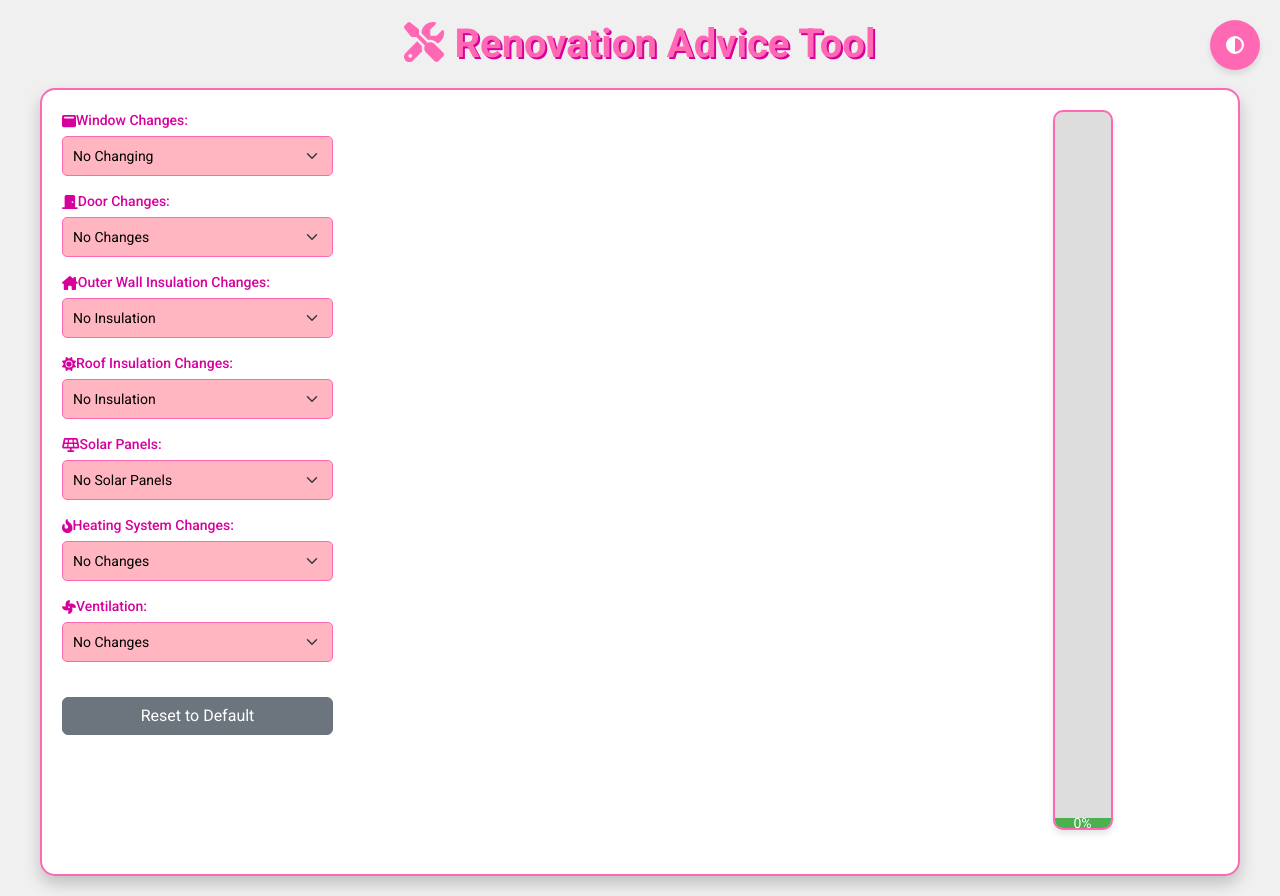
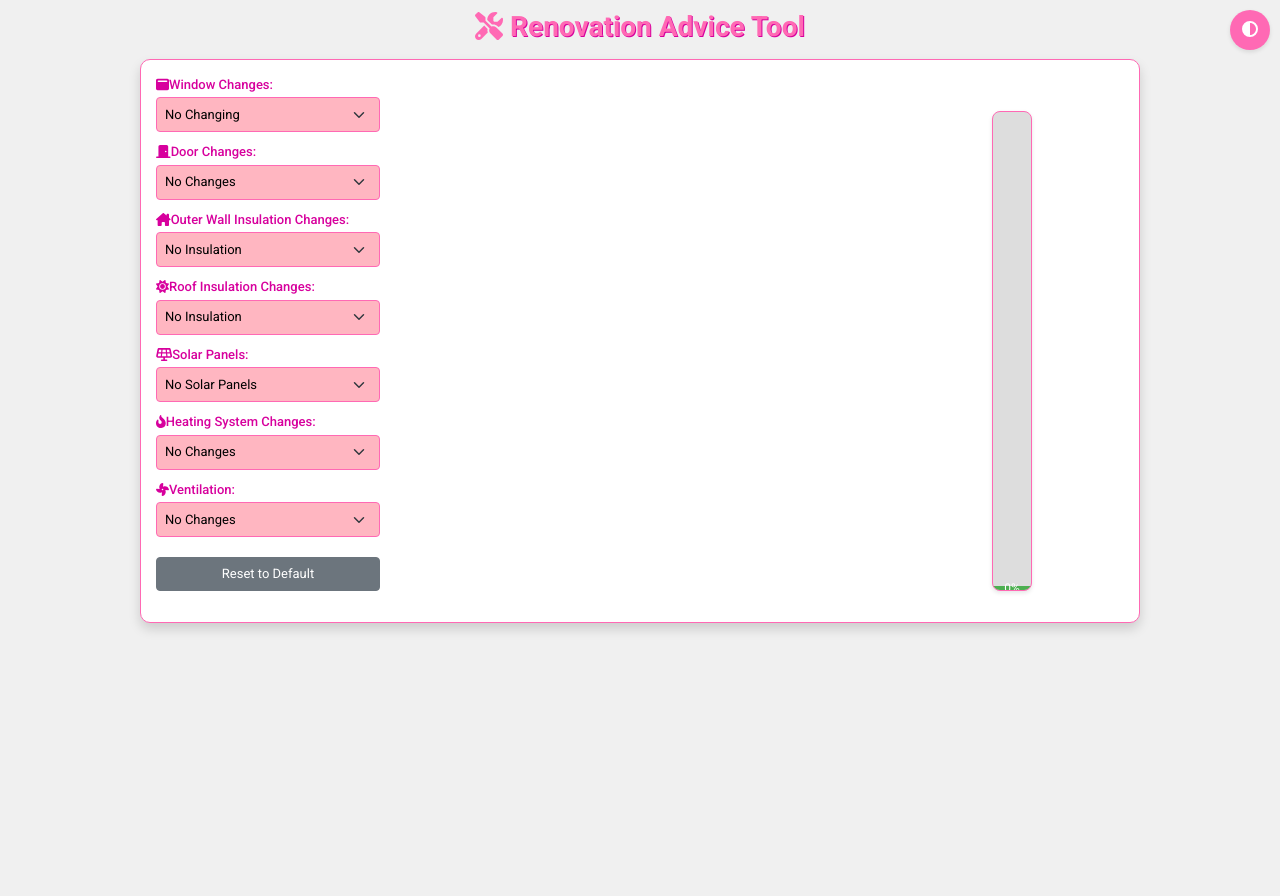
Before and after one commit to LetsConstructIT/Reno-SIMS, a website: page src/renovationSelection.html in a window 1280 px wide. After the commit the page ends 800 px from the top, so only its background shows below. Drawn offline with nearby package versions, Linux system fonts and the light colour scheme.

Commit message:
Add files via upload

```diff
--- a/src/renovationSelection.html
+++ b/src/renovationSelection.html
@@ -3,7 +3,7 @@
 <head>
   <meta charset="UTF-8">
   <meta name="viewport" content="width=device-width, initial-scale=1">
-  <title>Renovation Advice Tool with Dynamic Progress Bar and Reset Functionality</title>
+  <title>Renovation Advice Tool</title>
 
   <!-- Bootstrap CSS -->
   <link href="https://cdn.jsdelivr.net/npm/bootstrap@5.3.0/dist/css/bootstrap.min.css" rel="stylesheet">
@@ -32,10 +32,10 @@
       --progress-filled-color: #4CAF50; /* Green */
       --progress-unfilled-color: #ddd; /* Light Grey */
 
-      /* Enlarged Progress Bar Dimensions */
-      --progress-bar-height: 720px; /* Doubled from 360px */
-      --progress-bar-width: 60px; /* Doubled from 30px */
-      --progress-font-size: 14px; /* Increased from 12px for better readability */
+      /* Progress Bar Dimensions */
+      --progress-bar-height: 480px; /* Reduced from 720px */
+      --progress-bar-width: 40px; /* Reduced from 60px */
+      --progress-font-size: 12px; /* Reduced from 14px */
     }
 
     /* Simpsons Theme Variables */
@@ -55,16 +55,16 @@
       --progress-filled-color: #ff6600; /* Orange */
       --progress-unfilled-color: #ddd; /* Light Grey */
 
-      /* Enlarged Progress Bar Dimensions */
-      --progress-bar-height: 720px; /* Doubled from 360px */
-      --progress-bar-width: 60px; /* Doubled from 30px */
-      --progress-font-size: 14px; /* Increased from 12px for better readability */
+      /* Progress Bar Dimensions */
+      --progress-bar-height: 480px; /* Reduced from 720px */
+      --progress-bar-width: 40px; /* Reduced from 60px */
+      --progress-font-size: 12px; /* Reduced from 14px */
     }
 
     body {
       font-family: 'Roboto', sans-serif;
       background-color: var(--background-color);
-      padding: 20px;
+      padding: 10px; /* Reduced from 20px */
       transition: background-color 0.3s ease, color 0.3s ease;
       color: var(--text-color);
     }
@@ -72,49 +72,50 @@
     h1 {
       text-align: center;
       color: var(--primary-color);
-      margin-bottom: 20px;
+      margin-bottom: 15px; /* Reduced from 20px */
       font-weight: 700;
-      text-shadow: 2px 2px var(--secondary-color);
+      text-shadow: 1px 1px var(--secondary-color); /* Reduced shadow size */
       transition: color 0.3s ease;
+      font-size: 1.75rem; /* Reduced from larger size */
     }
 
     .container {
-      max-width: 1200px;
+      max-width: 1000px; /* Reduced from 1200px */
       margin: 0 auto;
       background-color: #ffffff; /* Fixed white for container */
-      padding: 20px;
-      border-radius: 15px;
-      box-shadow: 0 8px 16px rgba(0, 0, 0, 0.2);
-      border: 2px solid var(--border-color);
+      padding: 15px; /* Reduced from 20px */
+      border-radius: 10px; /* Reduced from 15px */
+      box-shadow: 0 6px 12px rgba(0, 0, 0, 0.15); /* Adjusted shadow */
+      border: 1px solid var(--border-color); /* Reduced border thickness */
       transition: border-color 0.3s ease;
     }
 
     .form-group {
-      margin-bottom: 15px;
+      margin-bottom: 10px; /* Reduced from 15px */
     }
 
     .form-group label {
       font-weight: 500;
       color: var(--secondary-color);
-      margin-bottom: 5px;
+      margin-bottom: 3px; /* Reduced from 5px */
       display: flex;
       align-items: center;
-      font-size: 14px;
+      font-size: 13px; /* Reduced from 14px */
       transition: color 0.3s ease;
     }
 
     .form-group label i {
-      margin-right: 8px;
+      margin-right: 6px; /* Reduced from 8px */
       color: var(--primary-color);
       transition: color 0.3s ease;
     }
 
     .form-group select {
-      height: 40px;
-      border-radius: 5px;
+      height: 35px; /* Reduced from 40px */
+      border-radius: 4px; /* Reduced from 5px */
       border: 1px solid var(--primary-color);
-      padding-left: 10px;
-      font-size: 14px;
+      padding-left: 8px; /* Reduced from 10px */
+      font-size: 13px; /* Reduced from 14px */
       background-color: var(--accent-color);
       color: var(--text-color);
       transition: background-color 0.3s ease, border-color 0.3s ease;
@@ -122,38 +123,38 @@
 
     .form-group select:focus {
       border-color: var(--secondary-color);
-      box-shadow: 0 0 5px var(--secondary-color);
+      box-shadow: 0 0 3px var(--secondary-color); /* Reduced shadow size */
       outline: none;
     }
 
     .data-display {
-      padding: 20px;
+      padding: 15px; /* Reduced from 20px */
       background: var(--advice-background);
-      border-left: 5px solid var(--advice-border);
-      border-radius: 5px;
-      font-size: 16px;
+      border-left: 3px solid var(--advice-border); /* Reduced border thickness */
+      border-radius: 4px; /* Reduced from 5px */
+      font-size: 14px; /* Reduced from 16px */
       color: var(--text-color);
       height: 100%;
       overflow-y: auto;
-      box-shadow: inset 0 0 10px rgba(0,0,0,0.1);
+      box-shadow: inset 0 0 8px rgba(0,0,0,0.1); /* Adjusted shadow */
       transition: background 0.3s ease, border-left-color 0.3s ease;
     }
 
     .data-display p {
-      margin: 0 0 10px 0;
+      margin: 0 0 8px 0; /* Reduced from 10px */
     }
 
     /* Dynamic Progress Bar Styles */
     .progress-bar-container {
       position: relative;
-      width: var(--progress-bar-width); /* 60px */
-      height: var(--progress-bar-height); /* 720px */
+      width: var(--progress-bar-width); /* 40px */
+      height: var(--progress-bar-height); /* 480px */
       background-color: var(--progress-unfilled-color); /* Light grey */
-      border: 2px solid var(--border-color);
-      border-radius: 10px;
+      border: 1px solid var(--border-color); /* Reduced border thickness */
+      border-radius: 8px; /* Reduced border radius */
       overflow: hidden;
       transition: border-color 0.3s ease, background-color 0.3s ease;
-      box-shadow: 0 4px 6px rgba(0,0,0,0.1);
+      box-shadow: 0 2px 4px rgba(0,0,0,0.1); /* Reduced shadow */
     }
 
     .progress-bar-filled {
@@ -167,33 +168,33 @@
       align-items: center;
       justify-content: center;
       color: #fff;
-      font-size: var(--progress-font-size);
+      font-size: var(--progress-font-size); /* 12px */
       text-align: center;
-      padding: 5px;
+      padding: 2px; /* Reduced from 5px */
       box-sizing: border-box;
     }
 
     /* Toggle Button Styles */
     #themeToggleBtn {
       position: fixed;
-      top: 20px;
-      right: 20px;
+      top: 10px; /* Reduced from 20px */
+      right: 10px; /* Reduced from 20px */
       background-color: var(--primary-color);
       border: none;
       border-radius: 50%;
-      width: 50px;
-      height: 50px;
+      width: 40px; /* Reduced from 50px */
+      height: 40px; /* Reduced from 50px */
       color: #ffffff;
-      font-size: 18px;
+      font-size: 16px; /* Reduced from 18px */
       cursor: pointer;
-      box-shadow: 0 4px 6px rgba(0,0,0,0.1);
+      box-shadow: 0 2px 4px rgba(0,0,0,0.1); /* Reduced shadow */
       transition: background-color 0.3s ease, transform 0.2s ease;
       z-index: 1000;
     }
 
     #themeToggleBtn:hover {
       background-color: var(--button-hover-color);
-      transform: rotate(20deg);
+      transform: rotate(15deg); /* Reduced rotation */
     }
 
     #themeToggleBtn:active {
@@ -203,21 +204,23 @@
 
     /* Reset Button Styles */
     #resetBtn {
-      margin-top: 20px; /* Adds space above the button */
+      margin-top: 10px; /* Reduced from 20px */
       width: 100%; /* Full width button */
+      padding: 6px 0; /* Reduced padding */
+      font-size: 13px; /* Reduced font size */
     }
 
     /* Responsive Design */
     @media (max-width: 992px) {
       .progress-bar-container {
-        height: var(--progress-bar-height); /* Maintain enlarged height */
+        height: var(--progress-bar-height); /* 480px */
       }
     }
 
     @media (max-width: 768px) {
       .progress-bar-container {
         width: 100%; /* Full width on smaller screens */
-        height: 80px; /* Reduced height for horizontal layout */
+        height: 60px; /* Further reduced height for horizontal layout */
       }
 
       .progress-bar-filled {
@@ -228,13 +231,13 @@
 
     @media (max-width: 576px) {
       .progress-bar-container {
-        height: var(--progress-bar-height); /* Maintain enlarged height */
+        height: var(--progress-bar-height); /* 480px */
       }
 
       #themeToggleBtn {
-        width: 40px;
-        height: 40px;
-        font-size: 16px;
+        width: 35px; /* Further reduced */
+        height: 35px;
+        font-size: 14px;
       }
     }
   </style>
@@ -251,21 +254,21 @@
   <div class="container">
     <div class="row">
       <!-- Left Column: Selection Form -->
-      <div class="col-lg-3 col-md-4 mb-4">
+      <div class="col-lg-3 col-md-4 mb-3">
         <div id="selectFields"></div>
-        <!-- New Reset Button Added Below -->
-        <button id="resetBtn" class="btn btn-secondary">Reset to Default</button>
+        <!-- Reset Button -->
+        <button id="resetBtn" class="btn btn-secondary btn-sm">Reset to Default</button>
       </div>
 
       <!-- Middle Column: Advice Display -->
-      <div class="col-lg-6 col-md-4 mb-4">
+      <div class="col-lg-6 col-md-4 mb-3">
         <div id="output" class="data-display" style="display: none;">
           <p id="data"></p>
         </div>
       </div>
 
       <!-- Right Column: Dynamic Progress Bar -->
-      <div class="col-lg-3 col-md-4 mb-4 d-flex justify-content-center align-items-end">
+      <div class="col-lg-3 col-md-4 mb-3 d-flex justify-content-center align-items-end">
         <div class="progress-bar-container">
           <div class="progress-bar-filled" id="progress-filled">
             <span id="progress-text">0%</span>
```
